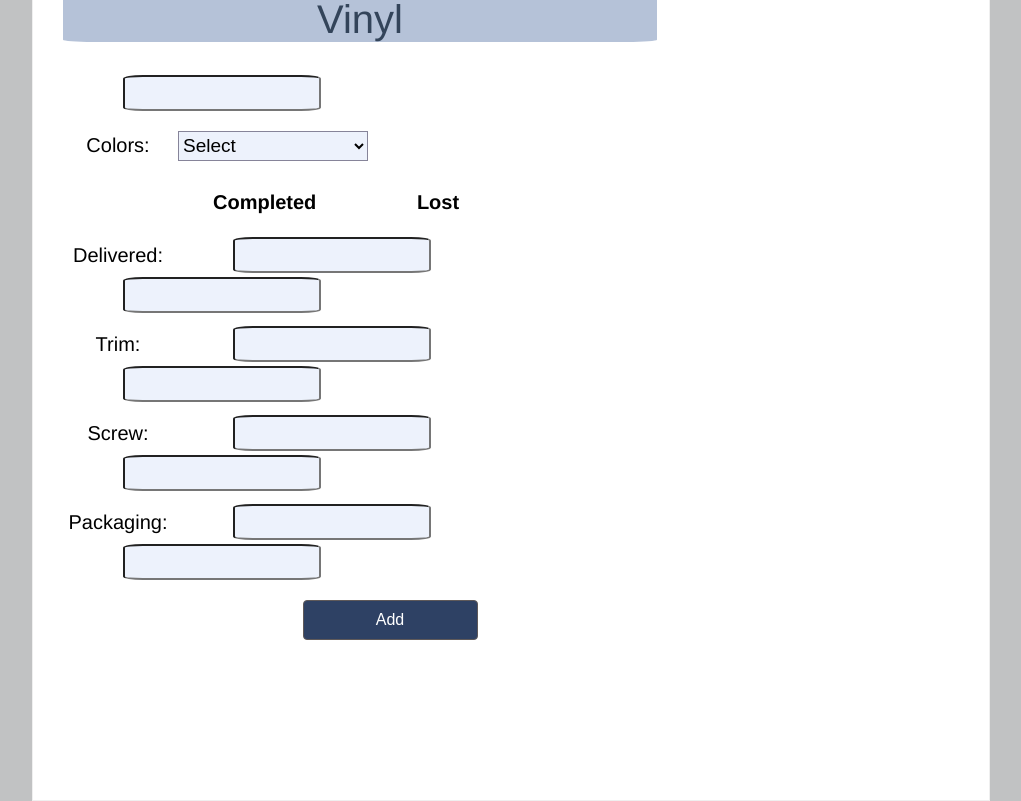
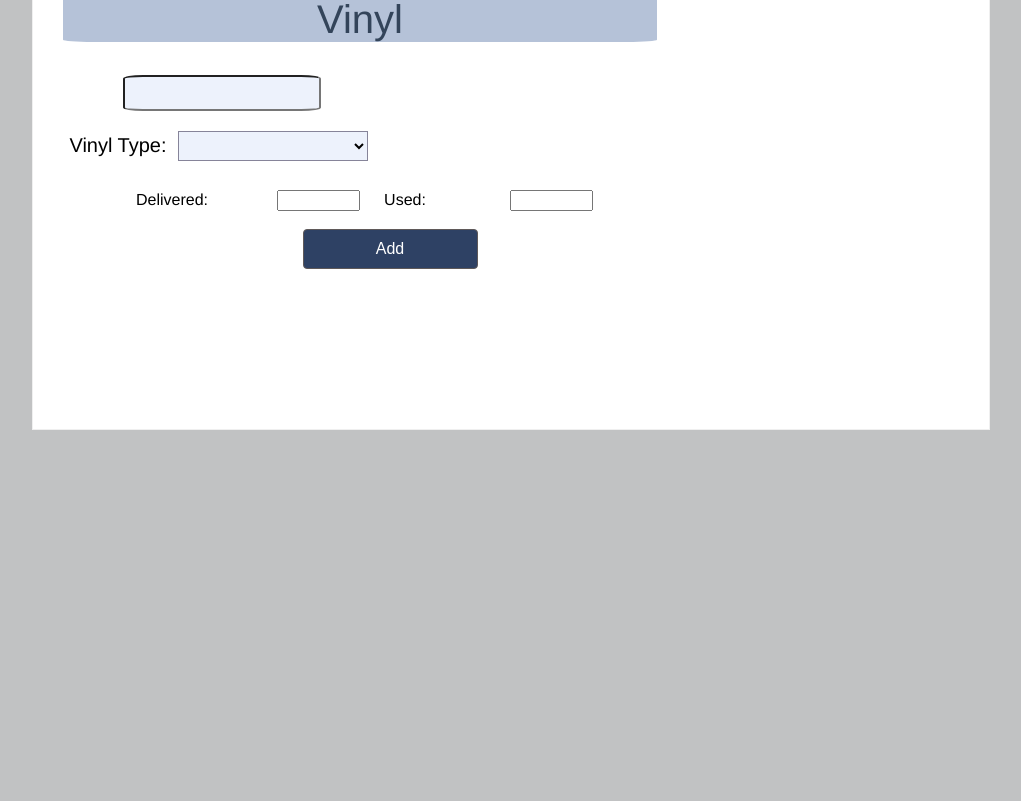
Before and after one commit to gigglyinventory/giggly_inventory, a React (Create React App) app in the folder giggly-ui/: page /EndOfDay in a window 1280 px wide. Shown: the part 2340-3141 px from the top of the page, without its empty margins (129-1150 px from the left). After the commit the page ends 2770 px from the top, so only its background shows below. Built offline with nearby package versions, Linux system fonts and the light colour scheme.

Commit message:
updating Vinyl.js

```diff
--- a/giggly-ui/src/Components/Admin.js
+++ b/giggly-ui/src/Components/Admin.js
@@ -148,7 +148,6 @@ class Admin extends React.Component{
             {userList}
             </tbody>
           </Table>
-
           </div>
     </form>
       </div>
--- a/giggly-ui/src/Components/Vinyl.js
+++ b/giggly-ui/src/Components/Vinyl.js
@@ -10,19 +10,10 @@ class Vinyl extends React.Component{
   constructor(props){
     super(props);
     this.state = {
-      month: "07",
-      day: "17",
-      year: "1998",
-      design: "Puppy",
-      color: "Black",
-      delivered: "5",
-      deliveredLost: "2",
-      trim: "6",
-      trimLost: "1",
-      screw: "4",
-      screwLost: "0",
-      packaging: "10",
-      packagingLost: "5"
+      date: "",
+      vinyl: "",
+      delivered: "0",
+      used: "0"
     };
 
     this.handleChange = this.handleChange.bind(this);
@@ -31,20 +22,17 @@ class Vinyl extends React.Component{
   }
 
   sendToSummary(message){
-    alert(message)
     addMessage(message)
   }
 
   submit(){
-    var title = "Summary"
-    var date = "Date: " + this.state.month +"/"+ this.state.day +"/"+ this.state.year;
-    var product= "Product: Design: " + this.state.design + ". Color: " + this.state.color;
-    var mDelivered= "Delivered: Completed: " + this.state.delivered + ". Lost: " + this.state.deliveredLost;
-    var mTrim= "Trim: Completed: " + this.state.trim + ". Lost: " + this.state.trimLost;
-    var mScrew= "Screw: Completed: " + this.state.screw + ". Lost: " + this.state.screwLost;
-    var mPackaing= "Packaging: Completed: " + this.state.packaging + ". Lost: " + this.state.packagingLost;
-    var message= title +"\n"+ date + "\n" + product+"\n"+mDelivered+"\n"+mTrim+"\n"+mScrew+"\n"+mPackaing;
-    var show = "Puppy|" + this.state.color+ "|D:"+ this.state.delivered+ "-" + this.state.deliveredLost + "|T:" + this.state.trim + "-" + this.state.trimLost + "|S:" + this.state.screw + "-" + this.state.screwLost + "|P:" + this.state.packaging + "-" + this.state.packagingLost;
+    var title = "Summary";
+    var date = getDate();
+    this.state.date = date;
+    var product= "Vinyl: " + this.state.vinyl;
+    var mDelivered= "Delivered:" + this.state.delivered + ". used: " + this.state.used;
+    var message= title +"\n"+ date + "\n" + product+"\n"+mDelivered;
+    var show = "Vinyl | " + this.state.material + " | " + "Del:" + this.state.delivered + "-" + this.state.used;
     {/*This shows the alert with the summary*/}
     alert(message)
     {/*If click confirm add to database, click deny will not*/}
@@ -64,14 +52,16 @@ class Vinyl extends React.Component{
 
   render(){
 
-    const colors = [
-      {id: 'em', name: 'Select'},
-      {id: 'rd', name: 'Red'},
-      {id: 'bu', name: 'Blue'},
-      {id: 'bk', name: 'Black'}
+    const vinyls = [
+      {id: '', name: ''},
+      {id: 'gen', name: 'General'},
+      {id: '105', name: '1105'},
+      {id: '106', name: '1106'},
+      {id: 'lam', name: 'Laminat'},
     ];
-    let colorsList = colors.length > 0 && colors.map((item, i) => {
-      return (<option key={i} value={item.id}>{item.name}</option>)
+
+    let vinylsList = vinyls.length > 0 && vinyls.map((item, i) => {
+      return (<option key={i} value={item.name}>{item.name}</option>)
     }, this)
 
     return(
@@ -84,80 +74,26 @@ class Vinyl extends React.Component{
 
           <form method="POST" action="/endOfDay/update-feet">
             <div class="form-inlineEnd">
-              <label for="puppy_color">Colors: </label>
-              <select id="puppy_color"
-                name="design"
+            <label for="materials">Vinyl Type: </label>
+            <select id="materials"
+              name="material"
               value={this.name}
-                onChange={this.handleChange}>{colorsList}</select>
+              onChange={this.handleChange}>{vinylsList}</select>
             </div>
 
-            <div class="form-inlineEnd">
-              <label style={{marginRight:"40px"}}></label>
-              <label style={{marginRight:"70px"}}><b>Completed</b></label>
-              <label><b>Lost</b></label>
-            </div>
-
-            <div class="form-inlineEnd">
-              <label for="feet_deliv">Delivered: </label>
+          <div class="form-inline">
+            <label for="delivered">Delivered: </label>
             <input id="delivered" type="text"
               name="delivered"
               value={this.name}
               defualtValue="" maxlength="5" size="8"
-                onChange={this.handleChange}
-                className="inputStyle"/>
-              <input id="deliveredLost" type="text"
-                name="deliveredLost"
+              onChange={this.handleChange}/>
+            <label for="used">Used: </label>
+            <input id="used" type="text"
+              name="used"
               value={this.name}
               defualtValue="" maxlength="5" size="8"
-                onChange={this.handleChange}
-                className="inputStyle"/>
-            </div>
-
-            <div class="form-inlineEnd">
-              <label for="feet_trim">Trim: </label>
-              <input id="trim" type="text"
-                name="trim"
-                value={this.name}
-                defualtValue="" maxlength="5" size="8"
-                onChange={this.handleChange}
-                className="inputStyle"/>
-              <input id="trimLost" type="text"
-                name="trimLost"
-                value={this.name}
-                defualtValue="" maxlength="5" size="8"
-                onChange={this.handleChange}
-                className="inputStyle"/>
-            </div>
-
-            <div class="form-inlineEnd">
-              <label for="feet_screw">Screw: </label>
-              <input id="screw" type="text"
-                name="screw"
-                value={this.name}
-                defualtValue="" maxlength="5" size="8"
-                onChange={this.handleChange}
-                className="inputStyle"/>
-              <input id="screwLost" type="text"
-                name="screwLost"
-                value={this.name}
-                defualtValue="" maxlength="5" size="8"
-                onChange={this.handleChange}
-                className="inputStyle"/>
-            </div>
-
-            <div class="form-inlineEnd">
-              <label for="feet_pac">Packaging: </label>
-              <input id="packaging" type="text"
-              name="packaging"
-              value={this.name}
-              defualtValue="" maxlength="5" size="8"
-              onChange={this.handleChange}
-              className="inputStyle"/>
-              <input id="packagingLost" type="text"
-              name="packagingLost"
-              defualtValue="" maxlength="10" size="8"
-              onChange={this.handleChange}
-              className="inputStyle"/>
+              onChange={this.handleChange}/>
           </div>
           <Button onClick={this.submit}>Add</Button>
         </form>
```
Lines whose indentation alone changed are shown as unchanged.
